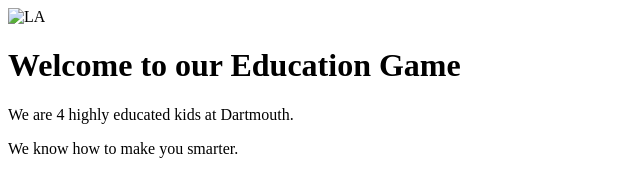
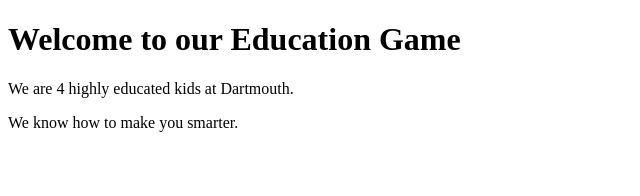
Before and after one commit to Mace1059/JJWN, a plain HTML site: page index.html in a window 1280 px wide. Shown: the whole page, without its empty margins (0-640 px from the left). Drawn offline with Linux system fonts and the light colour scheme.

Commit message:
no image

```diff
--- a/index.html
+++ b/index.html
@@ -9,7 +9,7 @@
 <script src=""></script>
 <body>
 
-<img src="img_la.jpg" alt="LA" style="width:100%">
+<!-- <img src="img_la.jpg" alt="LA" style="width:100%"> -->
 
 <div class="">
  <h1>Welcome to our Education Game</h1>
```
